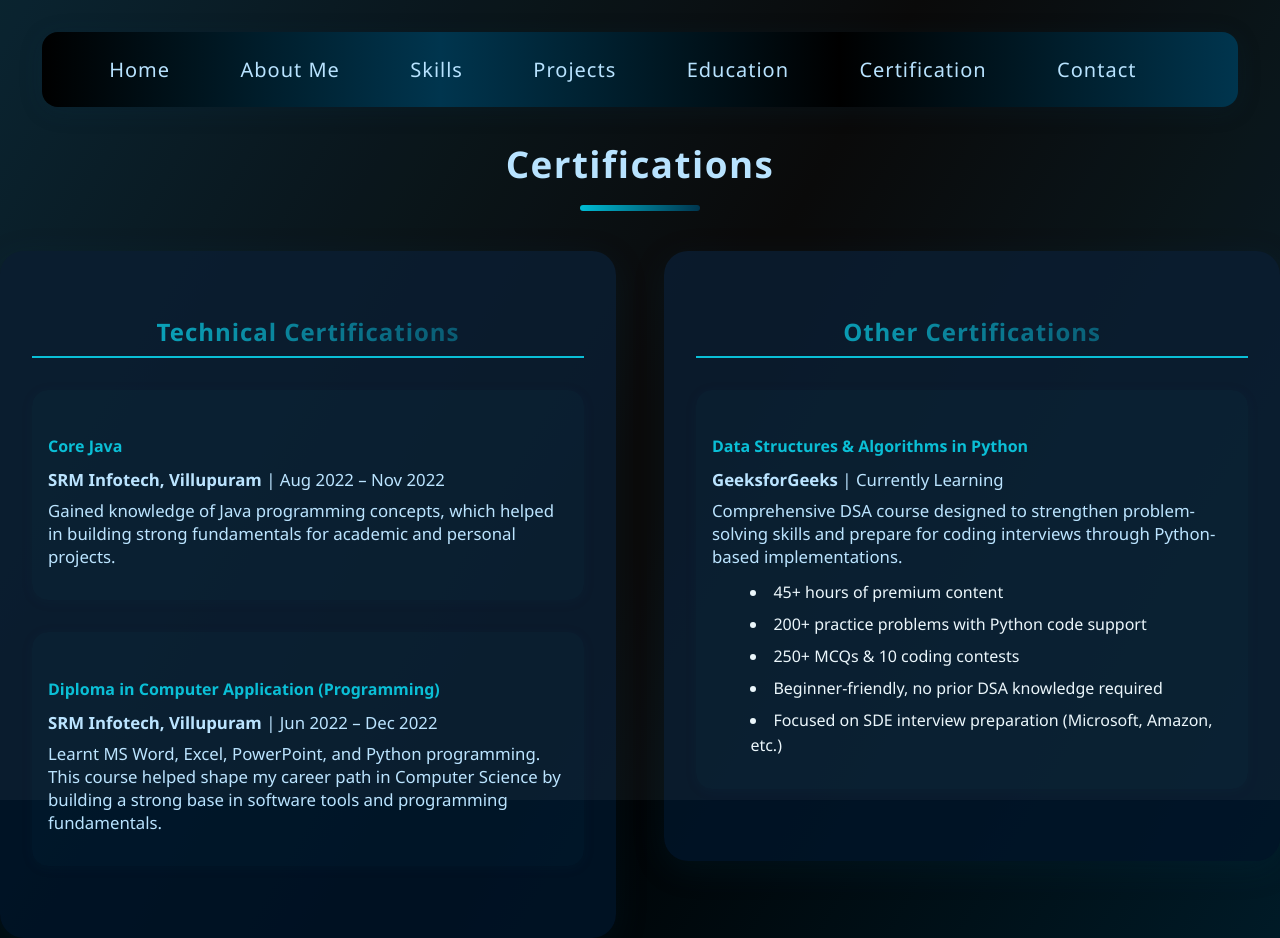
After one commit to Sayeeram05/Portfolio, a Python web app: template website/templates/certification.html in a window 1280 px wide. The commit adds this page. Run offline with Jinja, Linux system fonts and the light colour scheme; the template is opened without the code that fills it, so the values that code supplies are empty.

Commit message:
Certificates : Frontend Completed

```diff
--- /dev/null
+++ b/website/static/certification.css
@@ -0,0 +1,144 @@
+body {
+  font-family: 'Segoe UI', 'Roboto', Arial, sans-serif;
+  background: linear-gradient(120deg, #000000, #00354e, #000000, #00354e);
+  background-size: 300% 300%;
+  animation: gradientMove 18s ease-in-out infinite;
+  color: #b8e3ff;
+  margin: 0;
+  padding: 0;
+}
+
+@keyframes gradientMove {
+  0% { background-position: 0% 50%; }
+  50% { background-position: 100% 50%; }
+  100% { background-position: 0% 50%; }
+}
+
+.certification-title {
+  text-align: center;
+  font-size: 2.3rem;
+  color: #b8e3ff;
+  font-weight: 700;
+  margin-bottom: 2.5rem;
+  letter-spacing: 0.04em;
+  position: relative;
+  animation: textPop 1.2s cubic-bezier(.77,0,.175,1);
+}
+.certification-title::after {
+  content: '';
+  display: block;
+  margin: 1rem auto 0 auto;
+  width: 120px;
+  height: 6px;
+  border-radius: 3px;
+  background: linear-gradient(90deg, #00bcd4 0%, #00354e 100%);
+  animation: underlineGrow 1.2s cubic-bezier(.77,0,.175,1);
+}
+
+.certification-flex {
+  display: flex;
+  gap: 3rem;
+  max-width: 1500px;
+  margin: 0 auto;
+  justify-content: center;
+  align-items: flex-start;
+  flex-wrap: wrap;
+}
+
+.certification-column {
+  flex: 1 1 350px;
+  background: rgba(0, 20, 40, 0.85);
+  border-radius: 24px;
+  box-shadow: 0 8px 32px rgba(0,53,78,0.18);
+  padding: 2.5rem 2rem;
+  min-width: 300px;
+}
+
+.cert-section-title {
+  color: #00bcd4;
+  font-size: 1.5rem;
+  font-weight: 700;
+  margin-bottom: 2rem;
+  letter-spacing: 0.04em;
+  text-align: center;
+  background: linear-gradient(90deg, #00bcd4 0%, #00354e 100%);
+  -webkit-background-clip: text;
+  background-clip: text;
+  -webkit-text-fill-color: transparent;
+  padding-bottom: 0.5rem;
+  border-bottom: 2px solid #00bcd4;
+}
+
+.certification-item {
+  background: rgba(0, 53, 78, 0.12);
+  border-radius: 16px;
+  margin-bottom: 2rem;
+  padding: 1.5rem 1rem;
+  box-shadow: 0 2px 12px rgba(0,53,78,0.10);
+  transition: transform 0.3s, box-shadow 0.3s;
+  animation: fadeInAbout 1.6s cubic-bezier(.77,0,.175,1);
+}
+
+.certification-item:hover {
+  transform: scale(1.03) translateY(-4px);
+  box-shadow: 0 8px 32px #00bcd4;
+}
+
+.certification-item h4 {
+  color: #00bcd4;
+  margin-bottom: 0.7rem;
+  font-weight: 700;
+}
+
+.certification-item p {
+  color: #b8e3ff;
+  margin: 0.5rem 0;
+  font-size: 1.05rem;
+}
+
+.certification-item ul {
+  margin: 0.7rem 0 0.2rem 1.2rem;
+  padding-left: 1.2rem;
+  color: #eaf6fb;
+  font-size: 1rem;
+  list-style: disc inside;
+}
+
+.certification-item ul li {
+  margin-bottom: 0.4rem;
+  line-height: 1.6;
+}
+
+@keyframes textPop {
+  0% { opacity: 0; transform: scale(0.8);}
+  100% { opacity: 1; transform: scale(1);}
+}
+@keyframes underlineGrow {
+  0% { width: 0; opacity: 0; }
+  100% { width: 120px; opacity: 1; }
+}
+@keyframes fadeInAbout {
+  0% { opacity: 0; transform: translateY(30px);}
+  100% { opacity: 1; transform: translateY(0);}
+}
+
+@media (max-width: 900px) {
+  .certification-flex {
+    flex-direction: column;
+    gap: 2rem;
+  }
+  .certification-column {
+    min-width: 0;
+    padding: 1.2rem 0.7rem;
+  }
+  .certification-title {
+    font-size: 1.4rem;
+  }
+  .certification-item h4 {
+    font-size: 1.1rem;
+  }
+  .certification-item p,
+  .certification-item ul {
+    text-align: justify;
+  }
+}
--- a/website/templates/base.html
+++ b/website/templates/base.html
@@ -16,7 +16,7 @@
         <li><a href="/skill">Skills</a></li>
         <li><a href="/projects">Projects</a></li>
         <li><a href="/education">Education</a></li>
-        <li><a href="/certifications">Certifications</a></li>
+        <li><a href="/certification">Certification</a></li>
         <li><a href="/contact">Contact</a></li>
       </ul>
     </nav>
--- /dev/null
+++ b/website/templates/certification.html
@@ -0,0 +1,44 @@
+{% extends 'base.html' %}
+
+{% block head %}
+<title>Certifications | Sayeeram R</title>
+<link rel="stylesheet" href="{{ url_for('static', filename='certification.css') }}">
+{% endblock %}
+
+{% block body %}
+<section id="certification">
+  <h2 class="certification-title">Certifications</h2>
+  <div class="certification-flex">
+    <!-- Technical Certifications (Left) -->
+    <div class="certification-column">
+      <h3 class="cert-section-title">Technical Certifications</h3>
+      <div class="certification-item">
+        <h4>Core Java</h4>
+        <p><strong>SRM Infotech, Villupuram</strong> | Aug 2022 – Nov 2022</p>
+        <p>Gained knowledge of Java programming concepts, which helped in building strong fundamentals for academic and personal projects.</p>
+      </div>
+      <div class="certification-item">
+        <h4>Diploma in Computer Application (Programming)</h4>
+        <p><strong>SRM Infotech, Villupuram</strong> | Jun 2022 – Dec 2022</p>
+        <p>Learnt MS Word, Excel, PowerPoint, and Python programming. This course helped shape my career path in Computer Science by building a strong base in software tools and programming fundamentals.</p>
+      </div>
+    </div>
+    <!-- Other Certifications (Right) -->
+    <div class="certification-column">
+      <h3 class="cert-section-title">Other Certifications</h3>
+      <div class="certification-item">
+        <h4>Data Structures & Algorithms in Python</h4>
+        <p><strong>GeeksforGeeks</strong> | Currently Learning</p>
+        <p>Comprehensive DSA course designed to strengthen problem-solving skills and prepare for coding interviews through Python-based implementations.</p>
+        <ul>
+          <li>45+ hours of premium content</li>
+          <li>200+ practice problems with Python code support</li>
+          <li>250+ MCQs & 10 coding contests</li>
+          <li>Beginner-friendly, no prior DSA knowledge required</li>
+          <li>Focused on SDE interview preparation (Microsoft, Amazon, etc.)</li>
+        </ul>
+      </div>
+    </div>
+  </div>
+</section>
+{% endblock %}
--- a/website/view.py
+++ b/website/view.py
@@ -21,3 +21,7 @@ def projects():
 @view.route("/education")
 def education():
     return render_template("education.html")
+
+@view.route("/certification")
+def certification():
+    return render_template("certification.html")
```
